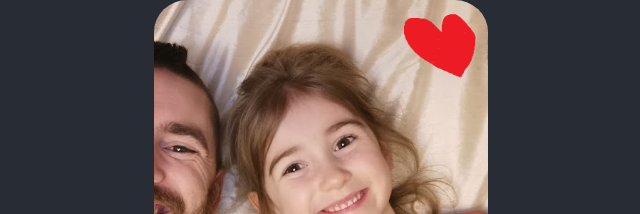
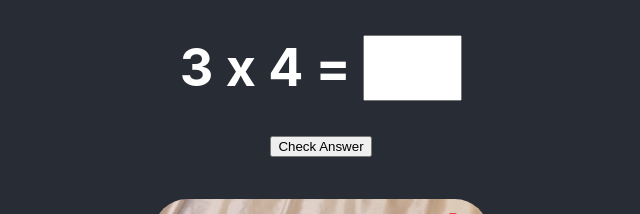
Before and after one commit to david-j-monk/Delilahs-website-3000, a React (Create React App) app: page / in a window 1280 px wide. Shown: the top 214 px of the page, without its empty margins (319-959 px from the left). Built offline with nearby package versions, Linux system fonts and the light colour scheme.

Commit message:
Added a times table feature

```diff
--- a/src/App.css
+++ b/src/App.css
@@ -8,10 +8,16 @@
   border-radius: 10%;
 }
 
+.answerfield{
+  font-size: 1em;
+  max-width: 1.75em;
+}
+
 .bunnydiv {
   height: 10em;
   width: auto;
 }
+
 .splat {
   height: 10em;
   width: auto;
--- a/src/App.js
+++ b/src/App.js
@@ -4,42 +4,64 @@ import bunny from './imajea/bunnypic.jpg'
 import splat from './imajea/splat.png'
 
 import './App.css';
+import { useState, useEffect } from 'react';
 
 function App() {
+  const [firstNumber, setFirstNumber] = useState(0);
+  const [secondNumber, setSecondNumber] = useState(0);
+  const [actualAnswer, setActualAnswer] = useState(0);
+  const [typedAnswer, setTypedAnswer] = useState("");
+  const [correct, setCorrect] = useState(false);
+  const [clicked, setClicked] = useState(false)
+
+  useEffect(() => {
+    setFirstNumber(Math.floor(Math.random() * (12 - 0 + 1)));
+    setSecondNumber(Math.floor(Math.random() * (12 - 0 + 1)));
+  }, []);
+
+  useEffect(() => {
+    setActualAnswer(firstNumber * secondNumber);
+  }, [firstNumber, secondNumber]);
+
+  const checkAnswer = () => {
+    setCorrect(parseInt(typedAnswer) === actualAnswer);
+    setClicked(true);
+  };
+
   return (
     <div className="App">
       <header className="App-header">
+        <h1>
+          {firstNumber} x {secondNumber} ={" "}
+          <input
+            className="answerfield"
+            type="text"
+            value={typedAnswer}
+            onChange={(e) => setTypedAnswer(e.target.value)}
+          />
+          {clicked && <span style={{ marginLeft: "10px" }}>{correct ? "✔" : "❌"}</span>}
+          <br />
+          <input type="button" value="Check Answer" onClick={checkAnswer} />
+        </h1>
         <img src={logo} className="App-logo" alt="logo" />
-        <p>
-          PIZZA GIRL!!!
-        </p>
+        <p>PIZZA GIRL!!!</p>
         <img src={spinning_pizza} className="peza" alt="pizza" />
         <hr width="50%" />
-        <p>
-          My fave animal 😁
-        </p>
-
+        <p>My fave animal 😁</p>
         <a href="https://www.google.com/search?q=bunny&tbm=isch">
           <div className="bunnydiv">
             <img src={bunny} className="bunnypic" alt="bunny" />
-            <p>
-              ⬆ click me ⬆
-            </p>
+            <p>⬆ click me ⬆</p>
           </div>
         </a>
         <br /><br />
         <hr width="50%" />
-        <p>
-          My fave colour 😜
-        </p>
+        <p>My fave colour 😜</p>
         <a href='https://fiberglasswarehouse.com/cdn/shop/files/ForestGreen1610_grande.jpg'>
           <img src={splat} className="splat" alt="splat" />
-          <p>
-            ⬆ click me ⬆
-          </p>
+          <p>⬆ click me ⬆</p>
         </a>
         <hr width="50%" />
-
       </header>
     </div>
   );
```
